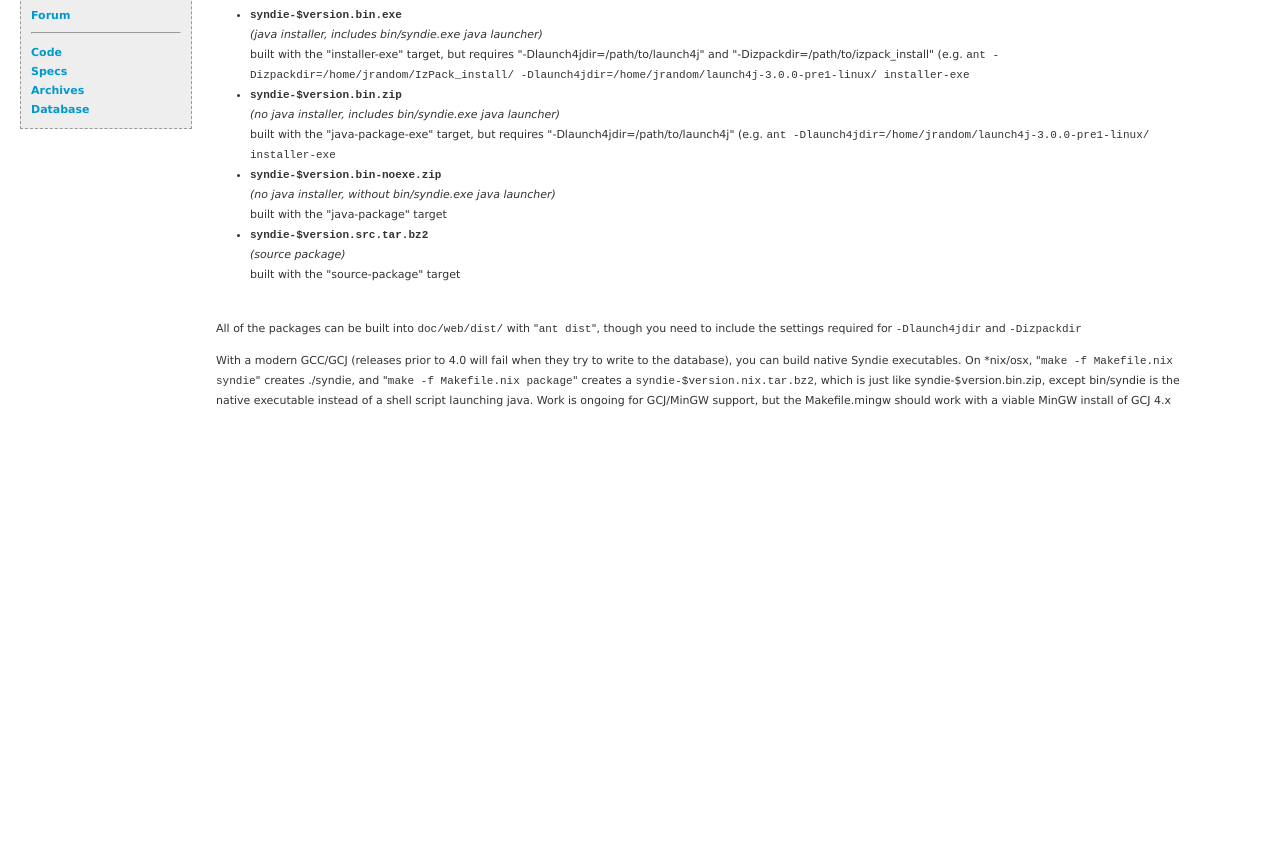
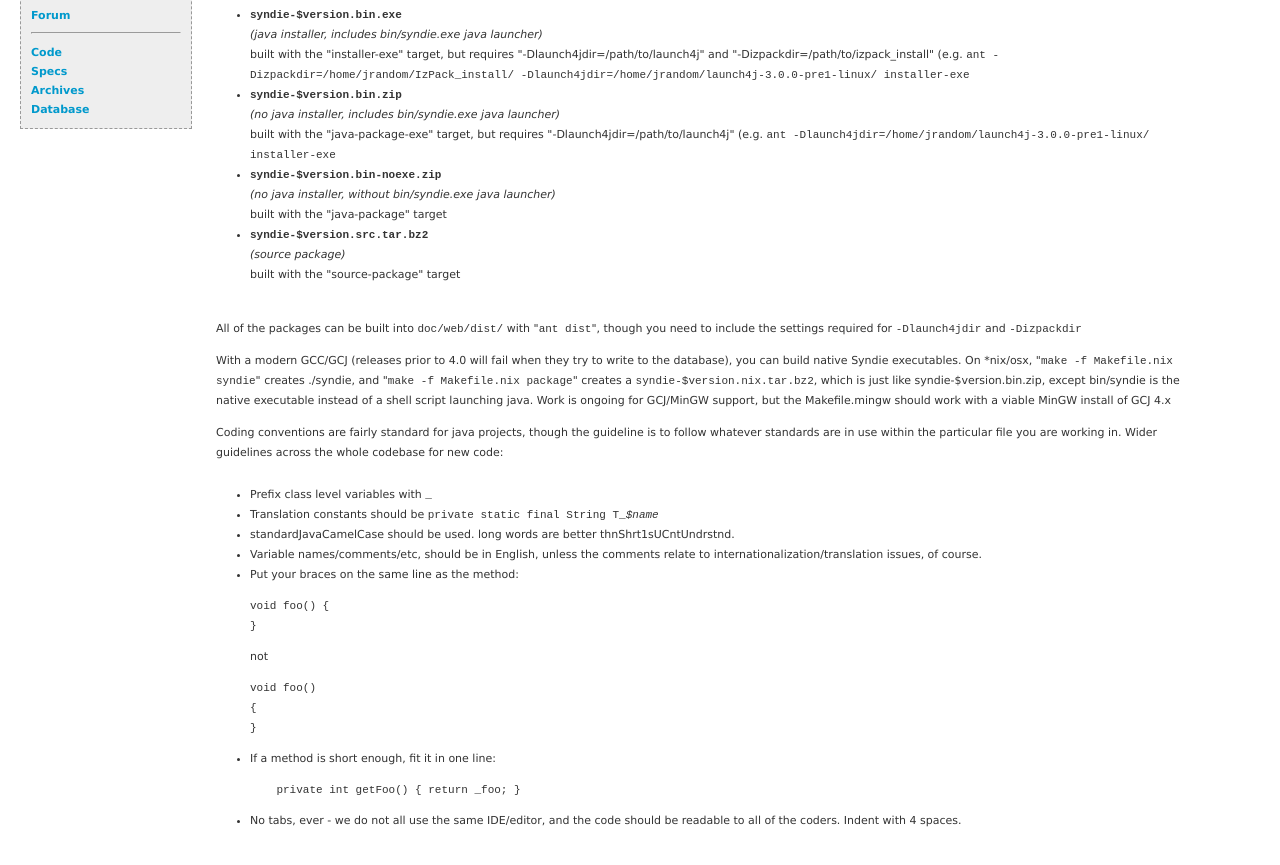
Before and after one commit to i2p/i2p.syndie, a plain HTML site: page doc/web/dev.html in a window 1280 px wide. Shown: the part 293-1158 px from the top of the page. Before the commit the page ends 800 px from the top, so only its background shows below. Drawn offline with Linux system fonts and the light colour scheme.

Commit message:
rough coding conventions

```diff
--- a/doc/web/dev.html
+++ b/doc/web/dev.html
@@ -90,6 +90,26 @@
 syndie-$version.bin.zip, except bin/syndie is the native executable instead
 of a shell script launching java.  Work is ongoing for GCJ/MinGW support, but
 the Makefile.mingw should work with a viable MinGW install of GCJ 4.x</p>
+
+<p>Coding conventions are fairly standard for java projects, though the guideline
+is to follow whatever standards are in use within the particular file you are
+working in.  Wider guidelines across the whole codebase for new code:<ul>
+ <li>Prefix class level variables with <code>_</code></li>
+ <li>Translation constants should be
+     <code>private static final String T_<i>$name</i></code></li>
+ <li>standardJavaCamelCase should be used.  long words are better thnShrt1sUCntUndrstnd. </li>
+ <li>Variable names/comments/etc, should be in English, unless the comments relate
+     to internationalization/translation issues, of course.</li>
+ <li>Put your braces on the same line as the method:<pre>
+void foo() {
+}</pre> not <pre>void foo()
+{
+}</pre></li>
+ <li>If a method is short enough, fit it in one line: <pre>
+    private int getFoo() { return _foo; }</pre></li>
+ <li>No tabs, ever - we do not all use the same IDE/editor, and the code should be
+     readable to all of the coders.  Indent with 4 spaces.</li>
+</ul>
 </div>
 </body>
 </html>
```
